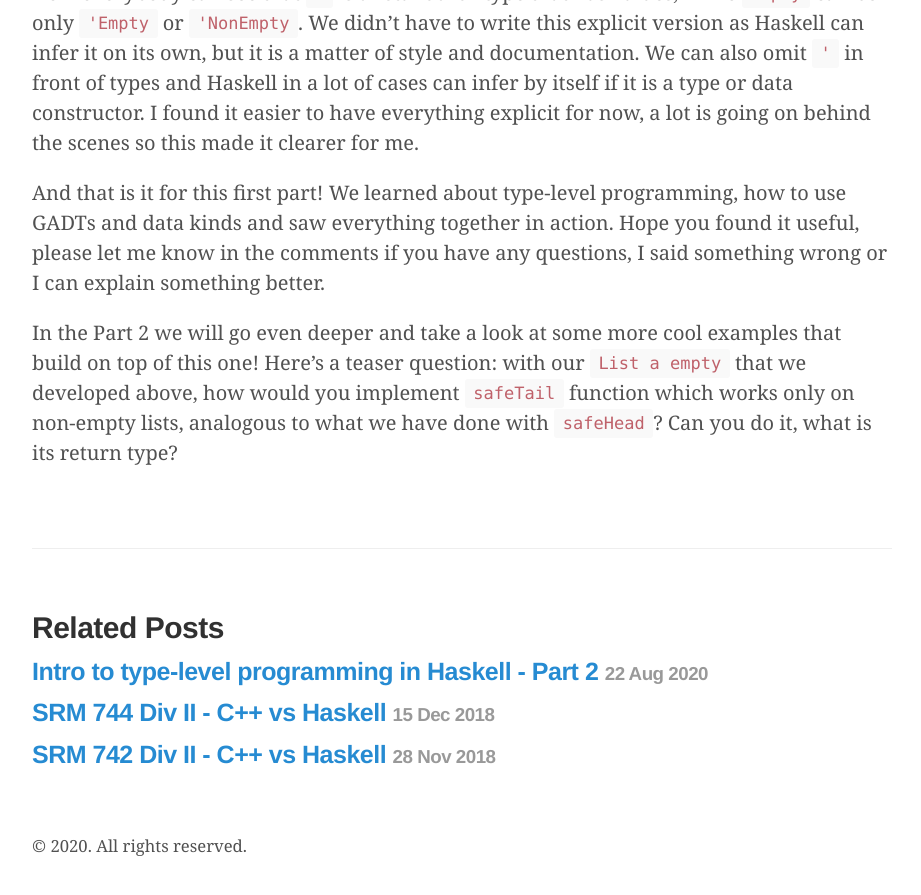
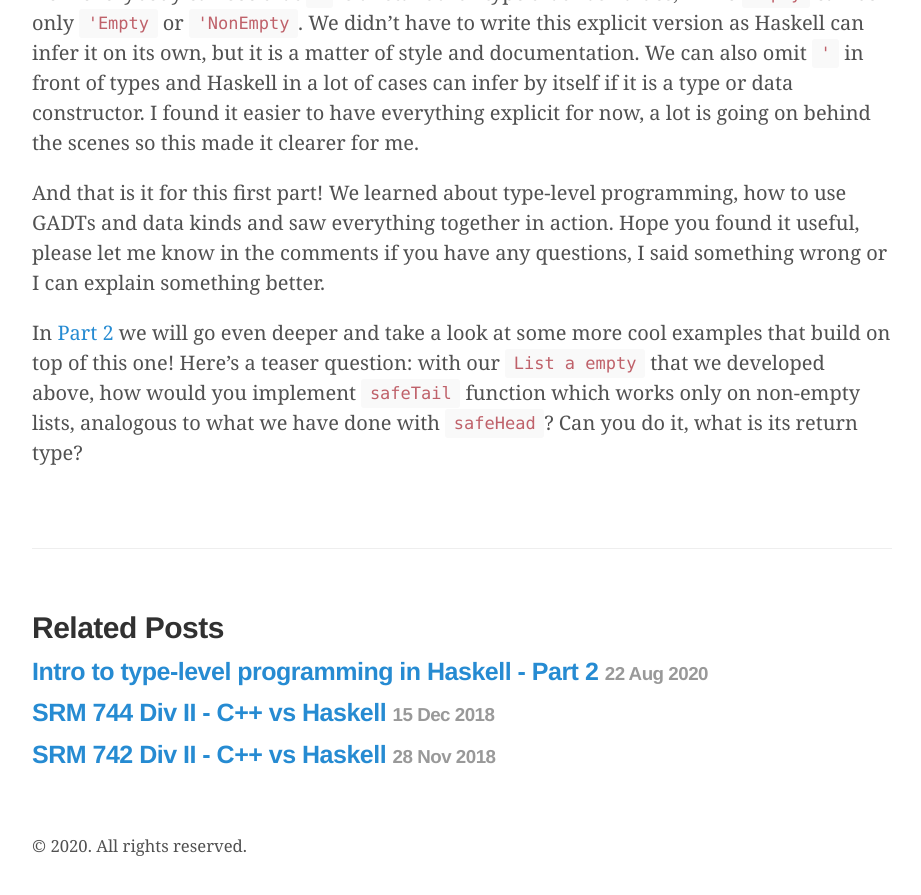
Before and after one commit to matijaSos/matijasos.github.io, a Jekyll site: the page built from _posts/2020-07-04-haskell-type-lvl-programming-intro.md, in a window 1280 px wide and 900 px high, scrolled down 10448 px. Shown: the top 895 px of the window, without its empty margins (178-1099 px from the left). Built offline with Jekyll 4.4.1, drawn with Linux system fonts in a browser that asks for light colours; comment, search, counter and statistics services are not loaded.

Commit message:
linked part 1 to part 2, type lvl prog.

```diff
--- a/_posts/2020-07-04-haskell-type-lvl-programming-intro.md
+++ b/_posts/2020-07-04-haskell-type-lvl-programming-intro.md
@@ -404,7 +404,8 @@ And that is it for this first part! We learned about type-level programming, how
 data kinds and saw everything together in action. Hope you found it useful, please let me know in
 the comments if you have any questions, I said something wrong or I can explain something better.
 
-In the Part 2 we will go even deeper and take a look at some more cool examples that build on top
+In [Part 2](http://matija.me/2020/08/22/haskell-type-lvl-programming-intro-2/) we will go
+even deeper and take a look at some more cool examples that build on top
 of this one! Here's a teaser question: with our `List a empty` that we developed above, how would
 you implement `safeTail` function which works only on non-empty lists,
 analogous to what we have done with `safeHead`? Can you do it, what is its return type?
```
